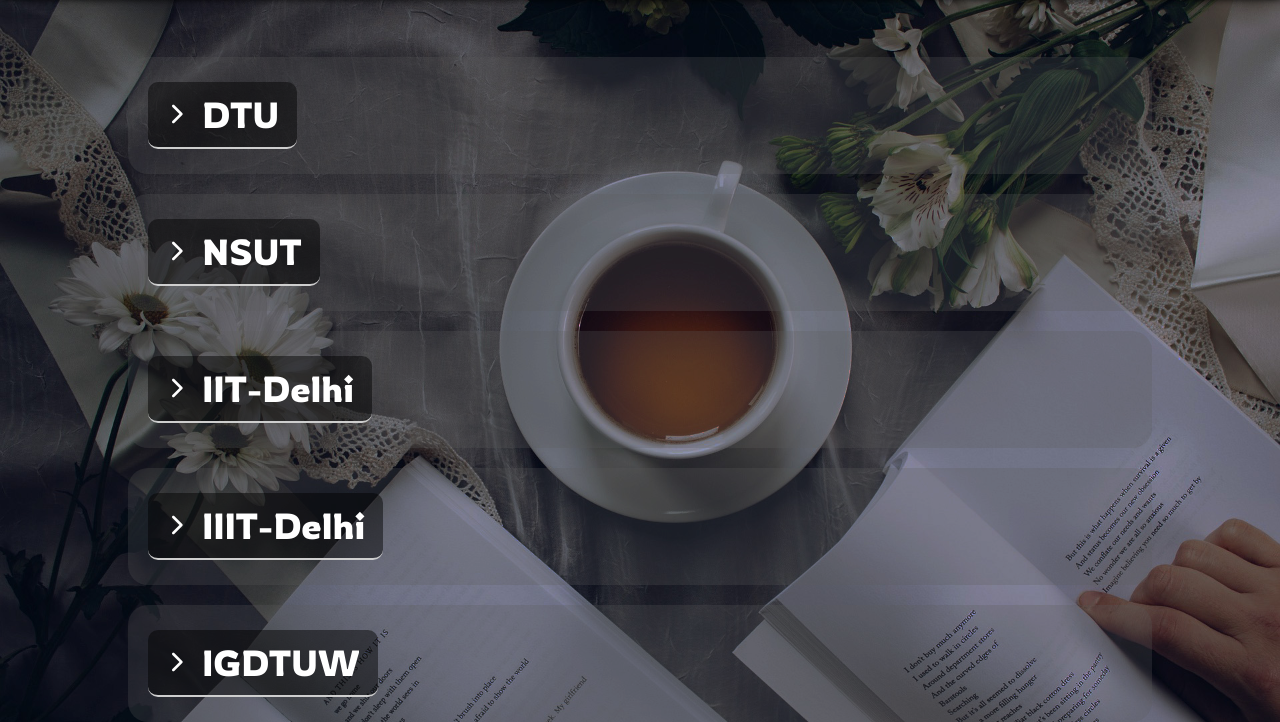
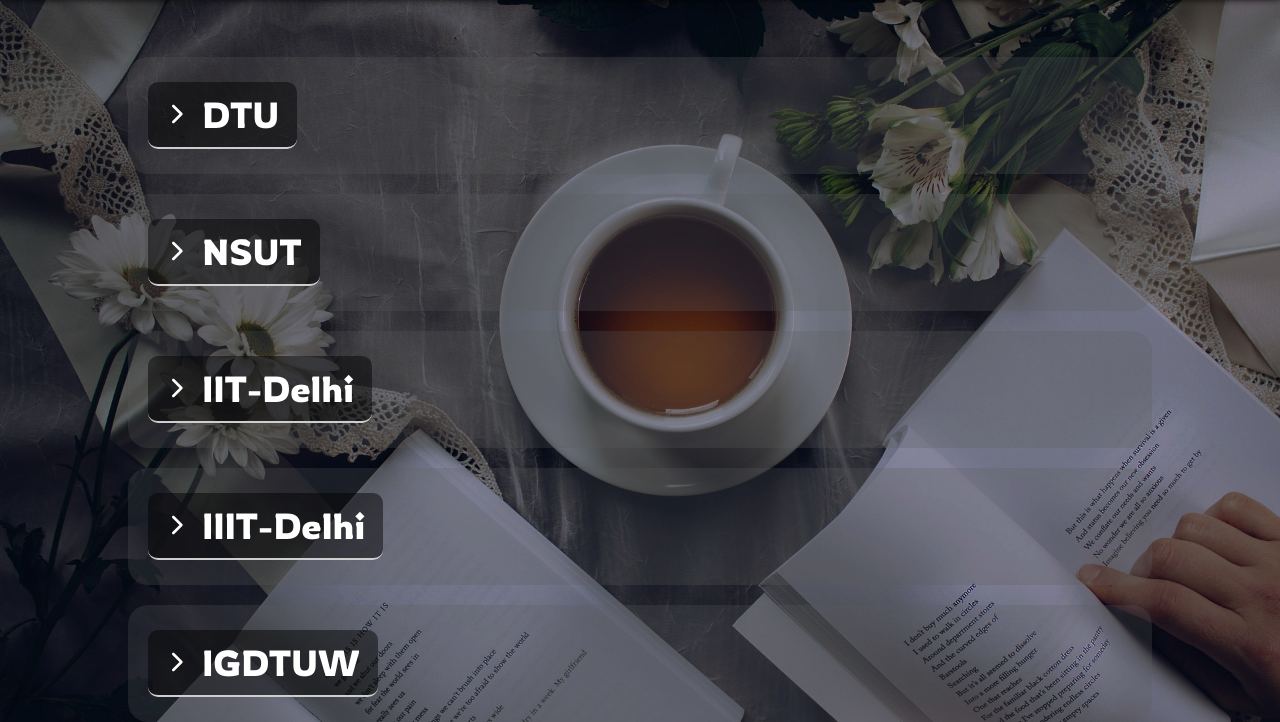
Before and after one commit to abhishek-sharma001/collegemateind, a plain HTML site: page index.html in a window 1280 px wide. Shown: the part 78-800 px from the top of the page. Drawn offline with Linux system fonts and the light colour scheme.

Commit message:
Update style.css

```diff
--- a/style.css
+++ b/style.css
@@ -313,10 +313,9 @@ main {
 
     background-image: url('teabook.jpg');
     background-size: cover;
-    /* width: 100%;
+    width: 100%;
     height: 100%;
-    min-height: 100vh; */
-    height: 100vw;
+    min-height: 100vh;
 
     background-position: center center;
     background-attachment: fixed;
```
